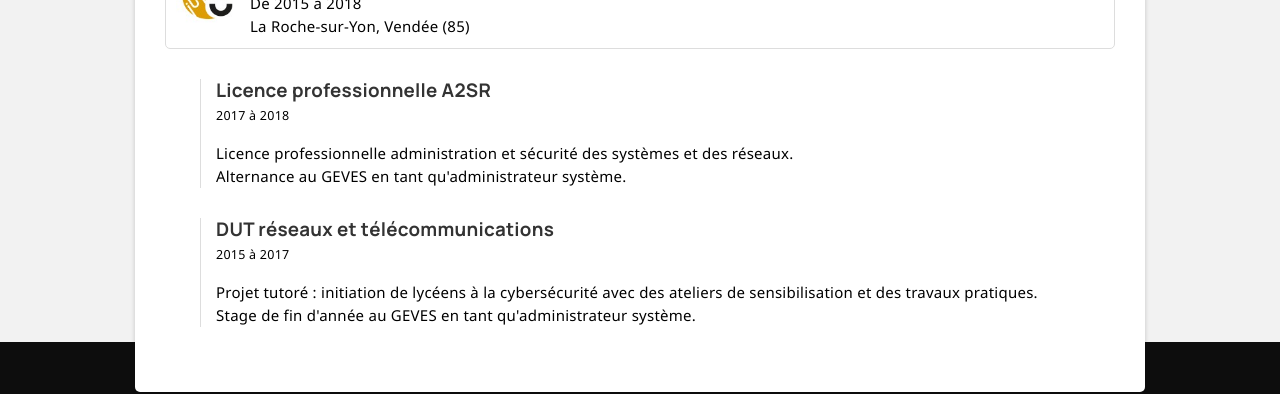
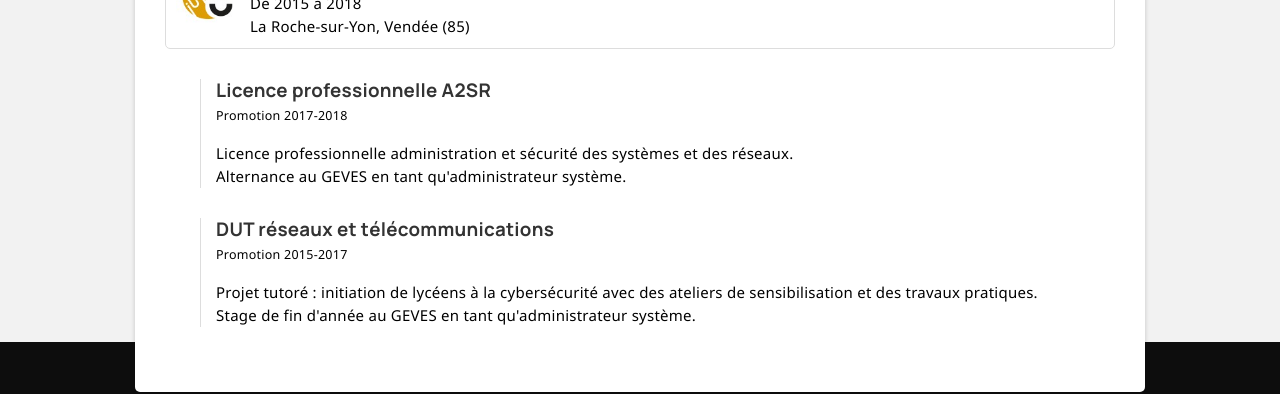
Before and after one commit to leobouard/leobouard.github.io, a Jekyll site: the page built from cv.md, in a window 1280 px wide and 900 px high, scrolled down 2983 px. Shown: the part 378-772 px from the top of the window. Built offline with Jekyll 4.4.1, drawn with Linux system fonts in a browser that asks for light colours; nearby versions of some CDN libraries; some web fonts are replaced.

Commit message:
Update cv.md

```diff
--- a/cv.md
+++ b/cv.md
@@ -214,12 +214,12 @@ Je partage également mes connaissances (notamment sur PowerShell) avec mon site
         </div>
         <div class="experience">
             <h4>Licence professionnelle A2SR</h4>
-            <small>2017 à 2018</small>
+            <small>Promotion 2017-2018</small>
             <p>Licence professionnelle administration et sécurité des systèmes et des réseaux.<br>Alternance au GEVES en tant qu'administrateur système.</p>
         </div>
         <div class="experience">
             <h4>DUT réseaux et télécommunications</h4>
-            <small>2015 à 2017</small>
+            <small>Promotion 2015-2017</small>
             <p>Projet tutoré : initiation de lycéens à la cybersécurité avec des ateliers de sensibilisation et des travaux pratiques.<br>Stage de fin d'année au GEVES en tant qu'administrateur système.</p>
         </div>
     </div>
```
